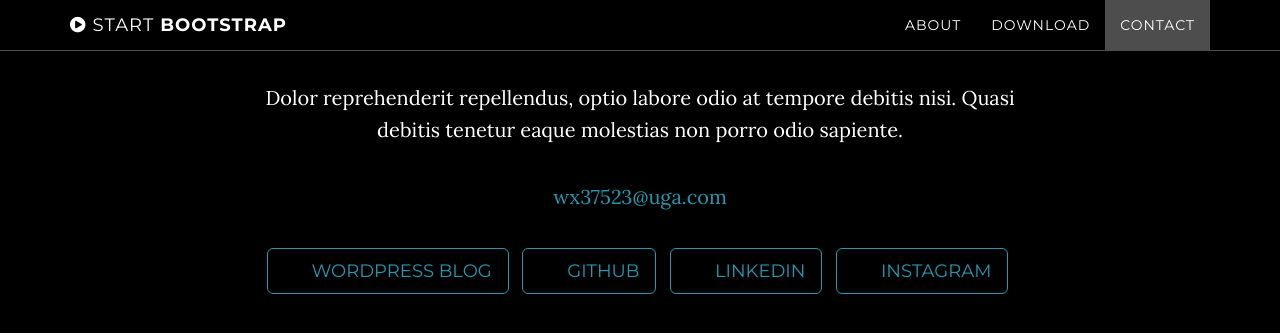
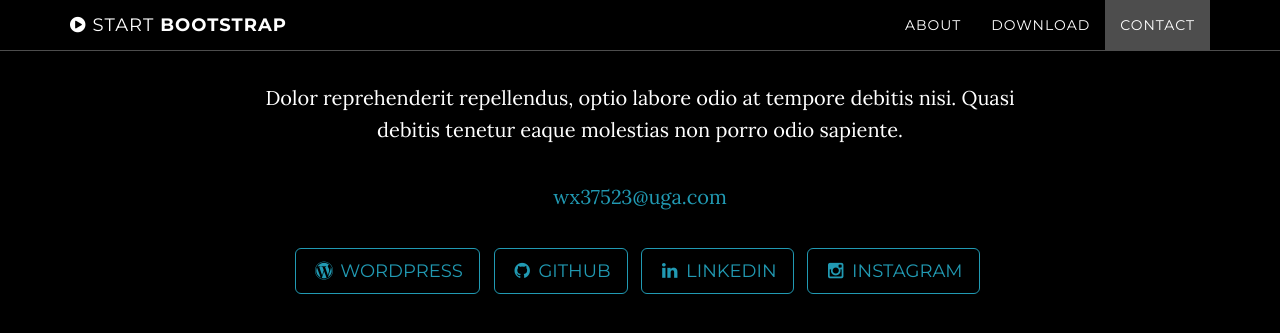
Before and after one commit to WeiwenXu21/WeiwenXu21.github.io, a Jekyll site: the page built from index.html, in a window 1280 px wide and 900 px high, scrolled down 2331 px. Shown: the top 333 px of the window. Built offline with Jekyll 4.4.1, drawn with Linux system fonts in a browser that asks for light colours.

Commit message:
update personal info

```diff
--- a/_config.yml
+++ b/_config.yml
@@ -14,13 +14,13 @@
 
 # Social networks usernames (many more available: google-plus, flickr, dribbble, pinterest, instagram, tumblr, linkedin, etc.)
 social:
-  - title: WordPress blog
+  - title: wordpress
     url: https://sirjennyxu.wordpress.com/
-  - title: Github
+  - title: github
     url: https://github.com/WeiwenXu21
-  - title: LinkedIn
+  - title: linkedin
     url: https://www.linkedin.com/in/weiwen-xu-928122111/
-  - title: Instagram
+  - title: instagram
     url: https://www.instagram.com/sirjennyxu/
 # Build settings
 markdown: kramdown
```
